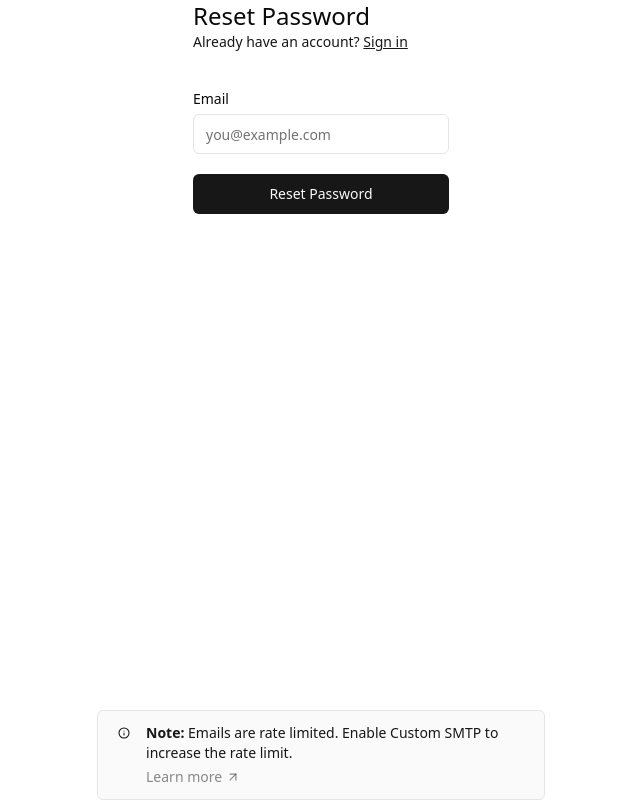
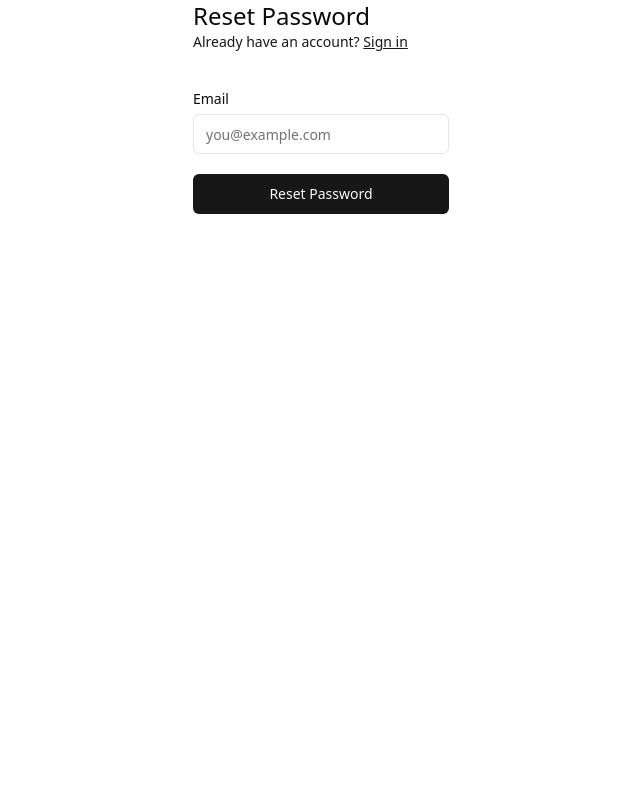
Before and after one commit to HanieClothing/hanie-online, a Next.js app: page /forgot-password in a window 1280 px wide. Shown: the whole page, without its empty margins (319-959 px from the left). Built offline with nearby package versions, Linux system fonts and the light colour scheme.

Commit message:
chore: remove smtp message

```diff
--- a/app/(public)/forgot-password/page.tsx
+++ b/app/(public)/forgot-password/page.tsx
@@ -4,7 +4,6 @@ import { SubmitButton } from "@/components/submit-button";
 import { Input } from "@/components/ui/input";
 import { Label } from "@/components/ui/label";
 import Link from "next/link";
-import { SmtpMessage } from "../smtp-message";
 
 export default async function ForgotPassword(props: {
   searchParams: Promise<Message>;
@@ -31,7 +30,6 @@ export default async function ForgotPassword(props: {
           <FormMessage message={searchParams} />
         </div>
       </form>
-      <SmtpMessage />
     </>
   );
 }
--- a/app/(public)/sign-in/page.tsx
+++ b/app/(public)/sign-in/page.tsx
@@ -7,6 +7,7 @@ import Link from "next/link";
 
 export default async function Login(props: { searchParams: Promise<Message> }) {
   const searchParams = await props.searchParams;
+
   return (
     <form className="flex flex-col flex-1 justify-center w-full">
       <h1 className="text-2xl font-medium">Sign in</h1>
--- a/app/(public)/sign-up/page.tsx
+++ b/app/(public)/sign-up/page.tsx
@@ -4,7 +4,6 @@ import { SubmitButton } from "@/components/submit-button";
 import { Input } from "@/components/ui/input";
 import { Label } from "@/components/ui/label";
 import Link from "next/link";
-import { SmtpMessage } from "../smtp-message";
 
 export default async function Signup(props: {
   searchParams: Promise<Message>;
--- a/app/(public)/smtp-message.tsx
+++ /dev/null
@@ -1,25 +0,0 @@
-import { ArrowUpRight, InfoIcon } from "lucide-react";
-import Link from "next/link";
-
-export function SmtpMessage() {
-  return (
-    <div className="bg-muted/50 px-5 py-3 border rounded-md flex gap-4">
-      <InfoIcon size={16} className="mt-0.5" />
-      <div className="flex flex-col gap-1">
-        <small className="text-sm text-secondary-foreground">
-          <strong> Note:</strong> Emails are rate limited. Enable Custom SMTP to
-          increase the rate limit.
-        </small>
-        <div>
-          <Link
-            href="https://supabase.com/docs/guides/auth/auth-smtp"
-            target="_blank"
-            className="text-primary/50 hover:text-primary flex items-center text-sm gap-1"
-          >
-            Learn more <ArrowUpRight size={14} />
-          </Link>
-        </div>
-      </div>
-    </div>
-  );
-}
```
